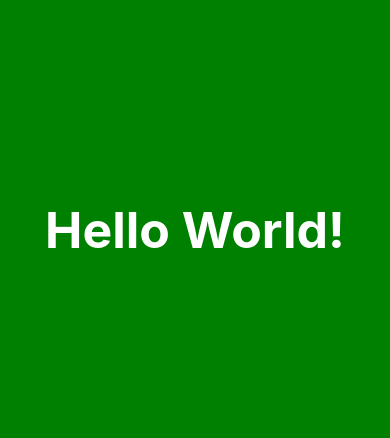
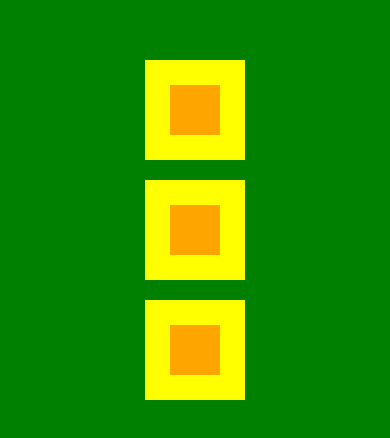
Before and after one commit to ajou-time-wise/react-native-tutorial, a React Native app in the folder ch2-component/: screen / in a window 390 px wide. Shown: the part 192-630 px from the top of the page. Built offline with nearby package versions, Linux system fonts and the light colour scheme.

Commit message:
fix : View 예시코드 수정

```diff
--- a/ch2-component/App.js
+++ b/ch2-component/App.js
@@ -5,8 +5,9 @@ import EXText from "./components/EXText";
 export default function App() {
   return (
     <View style={styles.container}>
-      {/* <EXView /> */}
-      <EXText />
+      <EXView />
+      <EXView />
+      <EXView />
     </View>
   );
 }
@@ -14,5 +15,8 @@ export default function App() {
 const styles = StyleSheet.create({
   container: {
     flex: 1,
+    justifyContent: "center",
+    alignItems: "center",
+    backgroundColor: "green",
   },
 });
--- a/ch2-component/components/EXView.js
+++ b/ch2-component/components/EXView.js
@@ -3,8 +3,7 @@ import { StyleSheet, View } from "react-native";
 function EXView() {
   return (
     <View style={styles.container}>
-      <View style={styles.childContainer}></View>
-      <View style={styles.childContainer}></View>
+      <View style={styles.chilidContainer}></View>
     </View>
   );
 }
@@ -13,15 +12,16 @@ export default EXView;
 
 const styles = StyleSheet.create({
   container: {
-    flex: 1,
-    backgroundColor: "grey",
     justifyContent: "center",
     alignItems: "center",
-  },
-  childContainer: {
     width: 100,
     height: 100,
-    backgroundColor: "white",
+    backgroundColor: "yellow",
     margin: 10,
   },
+  chilidContainer: {
+    width: 50,
+    height: 50,
+    backgroundColor: "orange",
+  },
 });
```
Also changed, not shown: ch2-component/components/EXPressable.js (added, +7 -0 lines).
